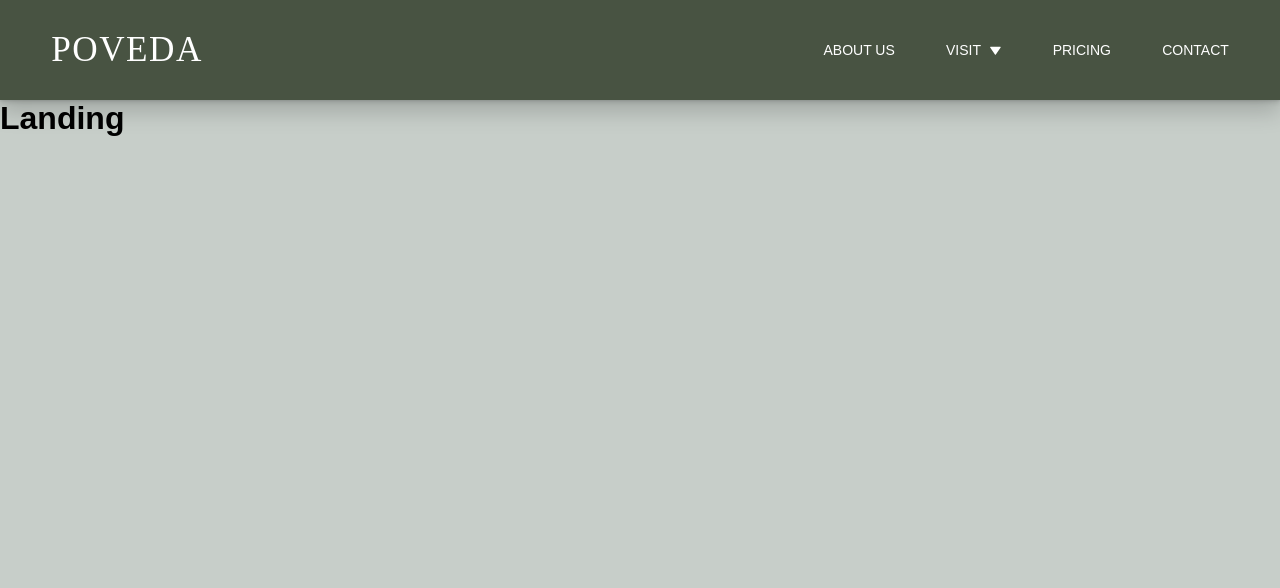
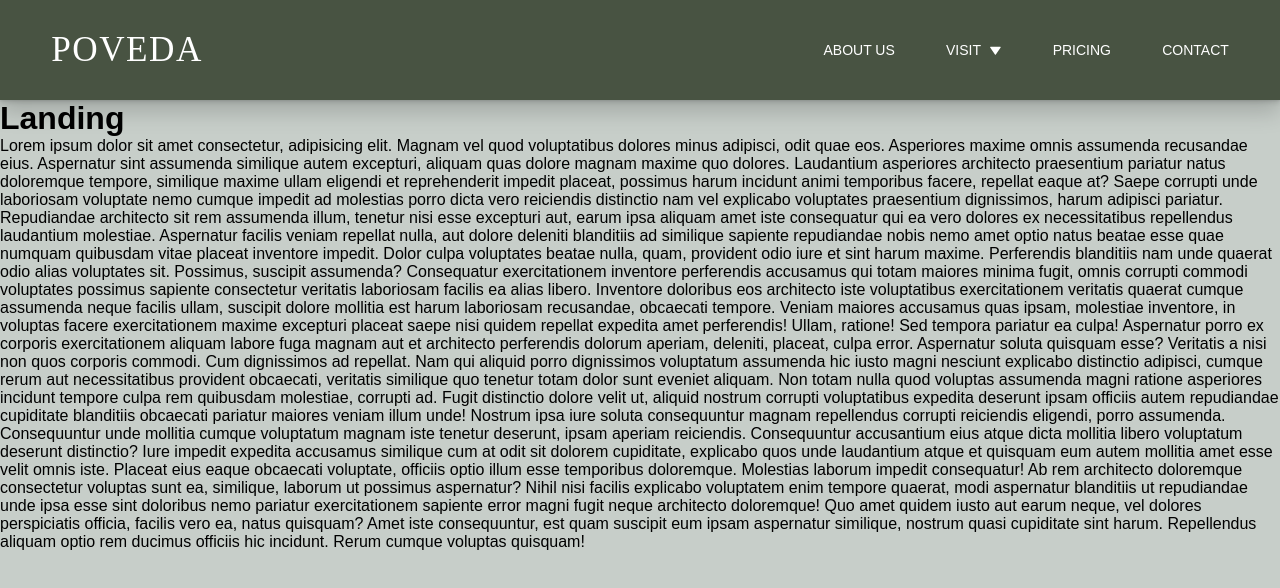
Before and after one commit to SutheeDev/react-poveda, a React (Vite) app in the folder client/: page / in a window 1280 px wide. Shown: the top 588 px of the page. Built offline with nearby package versions, Linux system fonts and the light colour scheme.

Commit message:
closed the subMenu when scroll or resize the page

```diff
--- a/client/src/components/Navbar.jsx
+++ b/client/src/components/Navbar.jsx
@@ -1,4 +1,4 @@
-import { useState } from "react";
+import { useState, useEffect } from "react";
 import { Link } from "react-router-dom";
 import { BiMenu } from "react-icons/bi";
 import { BiX } from "react-icons/bi";
@@ -14,6 +14,19 @@ const Navbar = () => {
     setIsMenuOpen(false);
     setIsSubMenuOpen(false);
   };
+
+  const handleScroll = () => {
+    closeAll();
+  };
+
+  useEffect(() => {
+    window.addEventListener("scroll", closeAll);
+    window.addEventListener("resize", closeAll);
+    return () => {
+      window.removeEventListener("scroll", closeAll);
+      window.removeEventListener("resize", closeAll);
+    };
+  }, []);
 
   return (
     <Wrapper>
--- a/client/src/pages/Landing.jsx
+++ b/client/src/pages/Landing.jsx
@@ -1,4 +1,67 @@
 const Landing = () => {
-  return <h1>Landing</h1>;
+  return (
+    <main>
+      <h1>Landing</h1>
+      <p>
+        Lorem ipsum dolor sit amet consectetur, adipisicing elit. Magnam vel
+        quod voluptatibus dolores minus adipisci, odit quae eos. Asperiores
+        maxime omnis assumenda recusandae eius. Aspernatur sint assumenda
+        similique autem excepturi, aliquam quas dolore magnam maxime quo
+        dolores. Laudantium asperiores architecto praesentium pariatur natus
+        doloremque tempore, similique maxime ullam eligendi et reprehenderit
+        impedit placeat, possimus harum incidunt animi temporibus facere,
+        repellat eaque at? Saepe corrupti unde laboriosam voluptate nemo cumque
+        impedit ad molestias porro dicta vero reiciendis distinctio nam vel
+        explicabo voluptates praesentium dignissimos, harum adipisci pariatur.
+        Repudiandae architecto sit rem assumenda illum, tenetur nisi esse
+        excepturi aut, earum ipsa aliquam amet iste consequatur qui ea vero
+        dolores ex necessitatibus repellendus laudantium molestiae. Aspernatur
+        facilis veniam repellat nulla, aut dolore deleniti blanditiis ad
+        similique sapiente repudiandae nobis nemo amet optio natus beatae esse
+        quae numquam quibusdam vitae placeat inventore impedit. Dolor culpa
+        voluptates beatae nulla, quam, provident odio iure et sint harum maxime.
+        Perferendis blanditiis nam unde quaerat odio alias voluptates sit.
+        Possimus, suscipit assumenda? Consequatur exercitationem inventore
+        perferendis accusamus qui totam maiores minima fugit, omnis corrupti
+        commodi voluptates possimus sapiente consectetur veritatis laboriosam
+        facilis ea alias libero. Inventore doloribus eos architecto iste
+        voluptatibus exercitationem veritatis quaerat cumque assumenda neque
+        facilis ullam, suscipit dolore mollitia est harum laboriosam recusandae,
+        obcaecati tempore. Veniam maiores accusamus quas ipsam, molestiae
+        inventore, in voluptas facere exercitationem maxime excepturi placeat
+        saepe nisi quidem repellat expedita amet perferendis! Ullam, ratione!
+        Sed tempora pariatur ea culpa! Aspernatur porro ex corporis
+        exercitationem aliquam labore fuga magnam aut et architecto perferendis
+        dolorum aperiam, deleniti, placeat, culpa error. Aspernatur soluta
+        quisquam esse? Veritatis a nisi non quos corporis commodi. Cum
+        dignissimos ad repellat. Nam qui aliquid porro dignissimos voluptatum
+        assumenda hic iusto magni nesciunt explicabo distinctio adipisci, cumque
+        rerum aut necessitatibus provident obcaecati, veritatis similique quo
+        tenetur totam dolor sunt eveniet aliquam. Non totam nulla quod voluptas
+        assumenda magni ratione asperiores incidunt tempore culpa rem quibusdam
+        molestiae, corrupti ad. Fugit distinctio dolore velit ut, aliquid
+        nostrum corrupti voluptatibus expedita deserunt ipsam officiis autem
+        repudiandae cupiditate blanditiis obcaecati pariatur maiores veniam
+        illum unde! Nostrum ipsa iure soluta consequuntur magnam repellendus
+        corrupti reiciendis eligendi, porro assumenda. Consequuntur unde
+        mollitia cumque voluptatum magnam iste tenetur deserunt, ipsam aperiam
+        reiciendis. Consequuntur accusantium eius atque dicta mollitia libero
+        voluptatum deserunt distinctio? Iure impedit expedita accusamus
+        similique cum at odit sit dolorem cupiditate, explicabo quos unde
+        laudantium atque et quisquam eum autem mollitia amet esse velit omnis
+        iste. Placeat eius eaque obcaecati voluptate, officiis optio illum esse
+        temporibus doloremque. Molestias laborum impedit consequatur! Ab rem
+        architecto doloremque consectetur voluptas sunt ea, similique, laborum
+        ut possimus aspernatur? Nihil nisi facilis explicabo voluptatem enim
+        tempore quaerat, modi aspernatur blanditiis ut repudiandae unde ipsa
+        esse sint doloribus nemo pariatur exercitationem sapiente error magni
+        fugit neque architecto doloremque! Quo amet quidem iusto aut earum
+        neque, vel dolores perspiciatis officia, facilis vero ea, natus
+        quisquam? Amet iste consequuntur, est quam suscipit eum ipsam aspernatur
+        similique, nostrum quasi cupiditate sint harum. Repellendus aliquam
+        optio rem ducimus officiis hic incidunt. Rerum cumque voluptas quisquam!
+      </p>
+    </main>
+  );
 };
 export default Landing;
```
